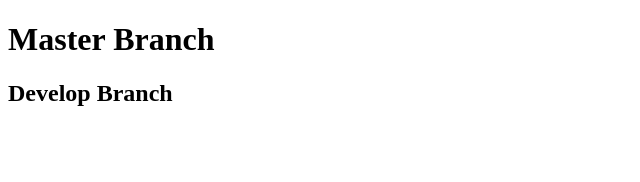
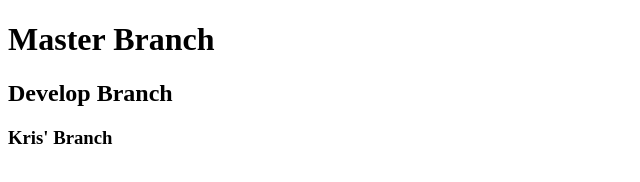
Before and after one commit to mckeekaylie/teamGit, a plain HTML site: page index.html in a window 1280 px wide. Shown: the whole page, without its empty margins (0-640 px from the left). Drawn offline with Linux system fonts and the light colour scheme.

Commit message:
kris' branch

```diff
--- a/index.html
+++ b/index.html
@@ -8,5 +8,6 @@
 <body>
     <h1>Master Branch</h1>
     <h2>Develop Branch</h2>
+    <h3>Kris' Branch</h3>
 </body>
 </html>
```
